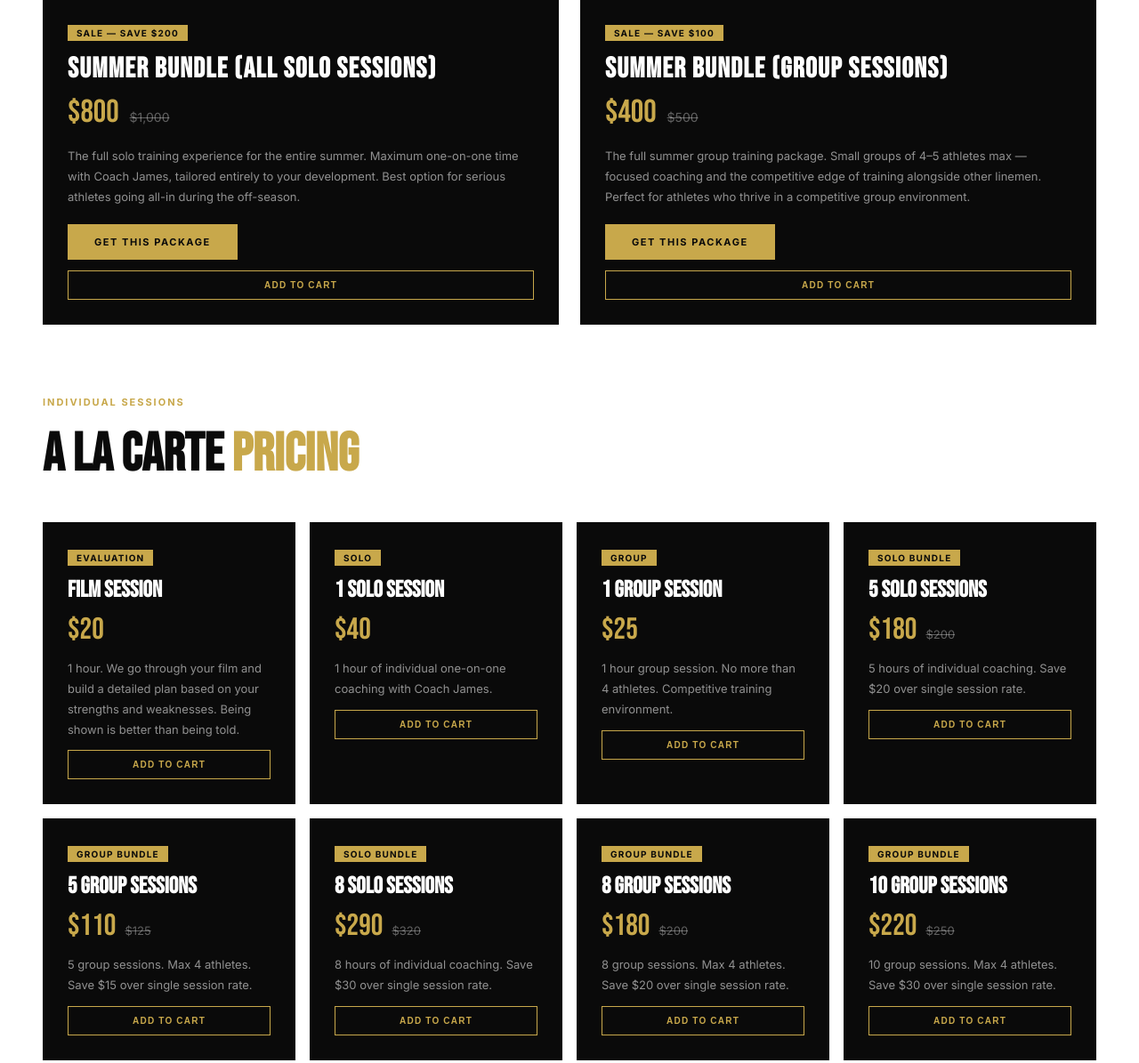
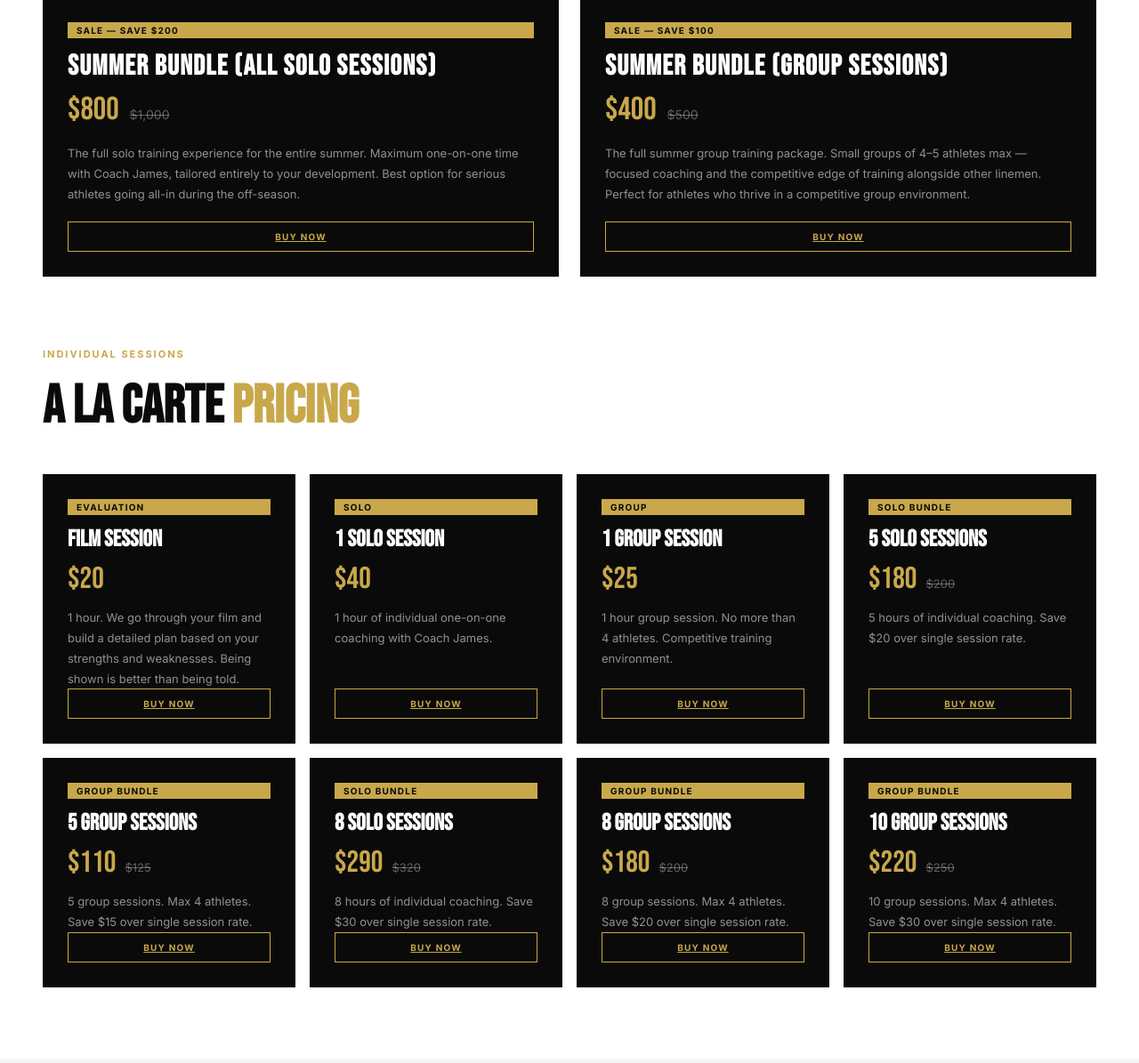
Before and after one commit to foundationlineman-netizen/foundationlineman-seo-site, a website: page services.html in a window 1280 px wide. Shown: the part 946-2141 px from the top of the page at 89% size. Drawn offline with Linux system fonts and the light colour scheme.

Commit message:
new storepfront linking

```diff
--- a/services.html
+++ b/services.html
@@ -130,7 +130,7 @@ footer{background:var(--black);padding:56px 3rem 0;display:grid;grid-template-co
   <section class="services-grid" aria-label="Training packages">
     <article class="service-card" itemscope itemtype="https://schema.org/Service">
       <img class="service-card-img" src="https://images.squarespace-cdn.com/content/v1/6882c9e5b6a39f28a79f3a8c/a585fe46-4f6b-418b-b779-019b0509df75/IMG_2177.JPG" alt="Foundation Lineman solo offensive line training session" loading="lazy" width="600" height="375" />
-      <div class="service-card-body">
+      <div class="service-card-body" style="display:flex;flex-direction:column;">
         <span class="service-badge">Sale — Save $200</span>
         <h2 itemprop="name">Summer Bundle (All Solo Sessions)</h2>
         <div class="price-row" itemprop="offers" itemscope itemtype="https://schema.org/Offer">
@@ -138,13 +138,12 @@ footer{background:var(--black);padding:56px 3rem 0;display:grid;grid-template-co
           <span class="price-orig">$1,000</span>
         </div>
         <p itemprop="description">The full solo training experience for the entire summer. Maximum one-on-one time with Coach James, tailored entirely to your development. Best option for serious athletes going all-in during the off-season.</p>
-        <a class="btn-primary" href="https://www.foundationlineman.com/services-store/p/summer-bundle-group-sessions-5khje" target="_blank" rel="noopener">Get This Package</a>
-      <button class="add-to-cart" onclick="addToCart('summer-solo',this)">Add to Cart</button>
+      <a style="margin-top:auto;" href="https://buy.stripe.com/aFa28q48O8X8du4bbqcZa09" target="_blank" rel="noopener" class="add-to-cart" style="display:block;background:transparent;color:#c8a84b;font-size:10px;font-weight:700;letter-spacing:.12em;text-transform:uppercase;padding:10px 20px;border:1px solid #c8a84b;cursor:pointer;margin-top:12px;text-align:center;text-decoration:none;transition:background .2s,color .2s">Buy Now</a>
       </div>
     </article>
     <article class="service-card" itemscope itemtype="https://schema.org/Service">
       <img class="service-card-img" src="https://images.squarespace-cdn.com/content/v1/6882c9e5b6a39f28a79f3a8c/3066fcc3-28f0-45f2-b675-00e52756b93e/IMG_0250.JPG" alt="Foundation Lineman group offensive line training session with athletes" loading="lazy" width="600" height="375" />
-      <div class="service-card-body">
+      <div class="service-card-body" style="display:flex;flex-direction:column;">
         <span class="service-badge">Sale — Save $100</span>
         <h2 itemprop="name">Summer Bundle (Group Sessions)</h2>
         <div class="price-row" itemprop="offers" itemscope itemtype="https://schema.org/Offer">
@@ -152,8 +151,7 @@ footer{background:var(--black);padding:56px 3rem 0;display:grid;grid-template-co
           <span class="price-orig">$500</span>
         </div>
         <p itemprop="description">The full summer group training package. Small groups of 4–5 athletes max — focused coaching and the competitive edge of training alongside other linemen. Perfect for athletes who thrive in a competitive group environment.</p>
-        <a class="btn-primary" href="https://www.foundationlineman.com/services-store/p/summer-bundle-group-sessions" target="_blank" rel="noopener">Get This Package</a>
-      <button class="add-to-cart" onclick="addToCart('summer-group',this)">Add to Cart</button>
+      <a style="margin-top:auto;" href="https://buy.stripe.com/cNi7sK0WC2yKcq0djycZa08" target="_blank" rel="noopener" class="add-to-cart" style="display:block;background:transparent;color:#c8a84b;font-size:10px;font-weight:700;letter-spacing:.12em;text-transform:uppercase;padding:10px 20px;border:1px solid #c8a84b;cursor:pointer;margin-top:12px;text-align:center;text-decoration:none;transition:background .2s,color .2s">Buy Now</a>
       </div>
     </article>
   </section>
@@ -162,33 +160,33 @@ footer{background:var(--black);padding:56px 3rem 0;display:grid;grid-template-co
   <section style="padding:0 3rem 80px;background:var(--white)" aria-label="Individual session pricing">
     <p class="section-label" style="padding-top:0">Individual Sessions</p>
     <h2 style="font-family:'Bebas Neue',sans-serif;font-size:clamp(36px,5vw,60px);color:var(--black);margin-bottom:40px">A LA CARTE <span style="color:var(--gold)">PRICING</span></h2>
-    <div style="display:grid;grid-template-columns:repeat(auto-fill,minmax(260px,1fr));gap:16px">
+    <div style="display:grid;grid-template-columns:repeat(auto-fill,minmax(260px,1fr));gap:16px;align-items:stretch;">
 
-      <div style="background:var(--black);padding:28px">
+      <div style="background:var(--black);padding:28px;display:flex;flex-direction:column;">
         <span style="display:inline-block;background:var(--gold);color:var(--black);font-size:10px;font-weight:700;letter-spacing:.12em;text-transform:uppercase;padding:3px 10px;margin-bottom:12px">Evaluation</span>
         <h3 style="font-family:'Bebas Neue',sans-serif;font-size:26px;color:var(--white);margin-bottom:8px">Film Session</h3>
         <div style="font-family:'Bebas Neue',sans-serif;font-size:34px;color:var(--gold);margin-bottom:12px">$20</div>
         <p style="font-size:13px;color:rgba(255,255,255,.55);line-height:1.75">1 hour. We go through your film and build a detailed plan based on your strengths and weaknesses. Being shown is better than being told.</p>
-      <button class="add-to-cart" onclick="addToCart('film-session',this)">Add to Cart</button>
+      <a style="margin-top:auto;" href="https://buy.stripe.com/8x29AS7l05KW2Pq5R6cZa07" target="_blank" rel="noopener" class="add-to-cart" style="display:block;background:transparent;color:#c8a84b;font-size:10px;font-weight:700;letter-spacing:.12em;text-transform:uppercase;padding:10px 20px;border:1px solid #c8a84b;cursor:pointer;margin-top:12px;text-align:center;text-decoration:none;transition:background .2s,color .2s">Buy Now</a>
       </div>
 
-      <div style="background:var(--black);padding:28px">
+      <div style="background:var(--black);padding:28px;display:flex;flex-direction:column;">
         <span style="display:inline-block;background:var(--gold);color:var(--black);font-size:10px;font-weight:700;letter-spacing:.12em;text-transform:uppercase;padding:3px 10px;margin-bottom:12px">Solo</span>
         <h3 style="font-family:'Bebas Neue',sans-serif;font-size:26px;color:var(--white);margin-bottom:8px">1 Solo Session</h3>
         <div style="font-family:'Bebas Neue',sans-serif;font-size:34px;color:var(--gold);margin-bottom:12px">$40</div>
         <p style="font-size:13px;color:rgba(255,255,255,.55);line-height:1.75">1 hour of individual one-on-one coaching with Coach James.</p>
-      <button class="add-to-cart" onclick="addToCart('solo-1',this)">Add to Cart</button>
+      <a style="margin-top:auto;" href="https://buy.stripe.com/28EfZg8p47T4blW5R6cZa06" target="_blank" rel="noopener" class="add-to-cart" style="display:block;background:transparent;color:#c8a84b;font-size:10px;font-weight:700;letter-spacing:.12em;text-transform:uppercase;padding:10px 20px;border:1px solid #c8a84b;cursor:pointer;margin-top:12px;text-align:center;text-decoration:none;transition:background .2s,color .2s">Buy Now</a>
       </div>
 
-      <div style="background:var(--black);padding:28px">
+      <div style="background:var(--black);padding:28px;display:flex;flex-direction:column;">
         <span style="display:inline-block;background:var(--gold);color:var(--black);font-size:10px;font-weight:700;letter-spacing:.12em;text-transform:uppercase;padding:3px 10px;margin-bottom:12px">Group</span>
         <h3 style="font-family:'Bebas Neue',sans-serif;font-size:26px;color:var(--white);margin-bottom:8px">1 Group Session</h3>
         <div style="font-family:'Bebas Neue',sans-serif;font-size:34px;color:var(--gold);margin-bottom:12px">$25</div>
         <p style="font-size:13px;color:rgba(255,255,255,.55);line-height:1.75">1 hour group session. No more than 4 athletes. Competitive training environment.</p>
-      <button class="add-to-cart" onclick="addToCart('group-1',this)">Add to Cart</button>
+      <a style="margin-top:auto;" href="https://buy.stripe.com/7sY3cuaxc0qC61Ca7mcZa05" target="_blank" rel="noopener" class="add-to-cart" style="display:block;background:transparent;color:#c8a84b;font-size:10px;font-weight:700;letter-spacing:.12em;text-transform:uppercase;padding:10px 20px;border:1px solid #c8a84b;cursor:pointer;margin-top:12px;text-align:center;text-decoration:none;transition:background .2s,color .2s">Buy Now</a>
       </div>
 
-      <div style="background:var(--black);padding:28px">
+      <div style="background:var(--black);padding:28px;display:flex;flex-direction:column;">
         <span style="display:inline-block;background:var(--gold);color:var(--black);font-size:10px;font-weight:700;letter-spacing:.12em;text-transform:uppercase;padding:3px 10px;margin-bottom:12px">Solo Bundle</span>
         <h3 style="font-family:'Bebas Neue',sans-serif;font-size:26px;color:var(--white);margin-bottom:8px">5 Solo Sessions</h3>
         <div style="display:flex;align-items:baseline;gap:10px;margin-bottom:12px">
@@ -196,10 +194,10 @@ footer{background:var(--black);padding:56px 3rem 0;display:grid;grid-template-co
           <span style="font-size:13px;color:rgba(255,255,255,.35);text-decoration:line-through">$200</span>
         </div>
         <p style="font-size:13px;color:rgba(255,255,255,.55);line-height:1.75">5 hours of individual coaching. Save $20 over single session rate.</p>
-      <button class="add-to-cart" onclick="addToCart('solo-5',this)">Add to Cart</button>
+      <a style="margin-top:auto;" href="https://buy.stripe.com/9B63cu6gWgpA89KdjycZa04" target="_blank" rel="noopener" class="add-to-cart" style="display:block;background:transparent;color:#c8a84b;font-size:10px;font-weight:700;letter-spacing:.12em;text-transform:uppercase;padding:10px 20px;border:1px solid #c8a84b;cursor:pointer;margin-top:12px;text-align:center;text-decoration:none;transition:background .2s,color .2s">Buy Now</a>
       </div>
 
-      <div style="background:var(--black);padding:28px">
+      <div style="background:var(--black);padding:28px;display:flex;flex-direction:column;">
         <span style="display:inline-block;background:var(--gold);color:var(--black);font-size:10px;font-weight:700;letter-spacing:.12em;text-transform:uppercase;padding:3px 10px;margin-bottom:12px">Group Bundle</span>
         <h3 style="font-family:'Bebas Neue',sans-serif;font-size:26px;color:var(--white);margin-bottom:8px">5 Group Sessions</h3>
         <div style="display:flex;align-items:baseline;gap:10px;margin-bottom:12px">
@@ -207,10 +205,10 @@ footer{background:var(--black);padding:56px 3rem 0;display:grid;grid-template-co
           <span style="font-size:13px;color:rgba(255,255,255,.35);text-decoration:line-through">$125</span>
         </div>
         <p style="font-size:13px;color:rgba(255,255,255,.55);line-height:1.75">5 group sessions. Max 4 athletes. Save $15 over single session rate.</p>
-      <button class="add-to-cart" onclick="addToCart('group-5',this)">Add to Cart</button>
+      <a style="margin-top:auto;" href="https://buy.stripe.com/bJe8wOdJoehsdu4enCcZa03" target="_blank" rel="noopener" class="add-to-cart" style="display:block;background:transparent;color:#c8a84b;font-size:10px;font-weight:700;letter-spacing:.12em;text-transform:uppercase;padding:10px 20px;border:1px solid #c8a84b;cursor:pointer;margin-top:12px;text-align:center;text-decoration:none;transition:background .2s,color .2s">Buy Now</a>
       </div>
 
-      <div style="background:var(--black);padding:28px">
+      <div style="background:var(--black);padding:28px;display:flex;flex-direction:column;">
         <span style="display:inline-block;background:var(--gold);color:var(--black);font-size:10px;font-weight:700;letter-spacing:.12em;text-transform:uppercase;padding:3px 10px;margin-bottom:12px">Solo Bundle</span>
         <h3 style="font-family:'Bebas Neue',sans-serif;font-size:26px;color:var(--white);margin-bottom:8px">8 Solo Sessions</h3>
         <div style="display:flex;align-items:baseline;gap:10px;margin-bottom:12px">
@@ -218,10 +216,10 @@ footer{background:var(--black);padding:56px 3rem 0;display:grid;grid-template-co
           <span style="font-size:13px;color:rgba(255,255,255,.35);text-decoration:line-through">$320</span>
         </div>
         <p style="font-size:13px;color:rgba(255,255,255,.55);line-height:1.75">8 hours of individual coaching. Save $30 over single session rate.</p>
-      <button class="add-to-cart" onclick="addToCart('solo-8',this)">Add to Cart</button>
+      <a style="margin-top:auto;" href="https://buy.stripe.com/8x2aEWcFkehsfCc3IYcZa02" target="_blank" rel="noopener" class="add-to-cart" style="display:block;background:transparent;color:#c8a84b;font-size:10px;font-weight:700;letter-spacing:.12em;text-transform:uppercase;padding:10px 20px;border:1px solid #c8a84b;cursor:pointer;margin-top:12px;text-align:center;text-decoration:none;transition:background .2s,color .2s">Buy Now</a>
       </div>
 
-      <div style="background:var(--black);padding:28px">
+      <div style="background:var(--black);padding:28px;display:flex;flex-direction:column;">
         <span style="display:inline-block;background:var(--gold);color:var(--black);font-size:10px;font-weight:700;letter-spacing:.12em;text-transform:uppercase;padding:3px 10px;margin-bottom:12px">Group Bundle</span>
         <h3 style="font-family:'Bebas Neue',sans-serif;font-size:26px;color:var(--white);margin-bottom:8px">8 Group Sessions</h3>
         <div style="display:flex;align-items:baseline;gap:10px;margin-bottom:12px">
@@ -229,10 +227,10 @@ footer{background:var(--black);padding:56px 3rem 0;display:grid;grid-template-co
           <span style="font-size:13px;color:rgba(255,255,255,.35);text-decoration:line-through">$200</span>
         </div>
         <p style="font-size:13px;color:rgba(255,255,255,.55);line-height:1.75">8 group sessions. Max 4 athletes. Save $20 over single session rate.</p>
-      <button class="add-to-cart" onclick="addToCart('group-8',this)">Add to Cart</button>
+      <a style="margin-top:auto;" href="https://buy.stripe.com/4gMdR8eNs5KWcq0frGcZa01" target="_blank" rel="noopener" class="add-to-cart" style="display:block;background:transparent;color:#c8a84b;font-size:10px;font-weight:700;letter-spacing:.12em;text-transform:uppercase;padding:10px 20px;border:1px solid #c8a84b;cursor:pointer;margin-top:12px;text-align:center;text-decoration:none;transition:background .2s,color .2s">Buy Now</a>
       </div>
 
-      <div style="background:var(--black);padding:28px">
+      <div style="background:var(--black);padding:28px;display:flex;flex-direction:column;">
         <span style="display:inline-block;background:var(--gold);color:var(--black);font-size:10px;font-weight:700;letter-spacing:.12em;text-transform:uppercase;padding:3px 10px;margin-bottom:12px">Group Bundle</span>
         <h3 style="font-family:'Bebas Neue',sans-serif;font-size:26px;color:var(--white);margin-bottom:8px">10 Group Sessions</h3>
         <div style="display:flex;align-items:baseline;gap:10px;margin-bottom:12px">
@@ -240,7 +238,7 @@ footer{background:var(--black);padding:56px 3rem 0;display:grid;grid-template-co
           <span style="font-size:13px;color:rgba(255,255,255,.35);text-decoration:line-through">$250</span>
         </div>
         <p style="font-size:13px;color:rgba(255,255,255,.55);line-height:1.75">10 group sessions. Max 4 athletes. Save $30 over single session rate.</p>
-      <button class="add-to-cart" onclick="addToCart('group-10',this)">Add to Cart</button>
+      <a style="margin-top:auto;" href="https://buy.stripe.com/6oU14mdJoa1c61C0wMcZa00" target="_blank" rel="noopener" class="add-to-cart" style="display:block;background:transparent;color:#c8a84b;font-size:10px;font-weight:700;letter-spacing:.12em;text-transform:uppercase;padding:10px 20px;border:1px solid #c8a84b;cursor:pointer;margin-top:12px;text-align:center;text-decoration:none;transition:background .2s,color .2s">Buy Now</a>
       </div>
 
     </div>
@@ -253,11 +251,9 @@ footer{background:var(--black);padding:56px 3rem 0;display:grid;grid-template-co
       <input type="text" placeholder="First name" aria-label="First name" /><input type="text" placeholder="Last name" aria-label="Last name" />
       <input type="email" placeholder="Email address" aria-label="Email address" class="full" />
       <textarea placeholder="Tell us about yourself, your position, your goals, and what you're looking for..." aria-label="Message"></textarea>
-      <div class="full"><a class="btn-primary" href="/cdn-cgi/l/email-protection#e2848d978c8683968b8d8c8e8b8c878f838ca2858f838b8ecc818d8f">Send Message</a></div>
+      <div class="full"><a href="mailto:foundationlineman@gmail.com">foundationlineman@gmail.com</a></div>
     </div>
   </section>
-<div id="cart-bar">
-  <div id="cart-summary"></div>
   <div id="cart-actions">
     <input id="discount-input" type="text" placeholder="Discount code" />
     <button id="checkout-btn" onclick="checkout()">Checkout</button>
@@ -267,7 +263,7 @@ footer{background:var(--black);padding:56px 3rem 0;display:grid;grid-template-co
 <footer><div><img class="footer-logo" src="https://images.squarespace-cdn.com/content/v1/6882c9e5b6a39f28a79f3a8c/fb2c5a1d-7c10-4ba2-9fc9-4aaadbb62364/output-onlinepngtools.png?format=300w" alt="Foundation Lineman" onerror="this.style.display='none'" /></div><div class="footer-col"><h3>Contact</h3><a href="mailto:foundationlineman@gmail.com">foundationlineman@gmail.com</a><a href="tel:+15404268544">540-426-8544</a></div><div class="footer-col"><h3>Quick Links</h3><a href="./index.html">Home</a><a href="./scheduling.html">Scheduling</a><a href="./faq.html">FAQ</a></div></footer>
 <div class="footer-bottom">&copy; 2025 Foundation Lineman. All righ
 
-<script>
+<script data-cfasync="false" src="/cdn-cgi/scripts/5c5dd728/cloudflare-static/email-decode.min.js"></script><script>
 var btn=document.getElementById('hamburgerBtn');
 var menu=document.getElementById('mobileMenu');
 btn.onclick=function(){btn.classList.toggle('active');menu.classList.toggle('open');};
@@ -278,5 +274,4 @@ var PRICES={'film-session':{name:'Film Session',price:20},'solo-1':{name:'1 Solo
 var cart={};
 function addToCart(id,btn){cart[id]=(cart[id]||0)+1;btn.textContent='Added ✓';btn.classList.add('added');setTimeout(function(){btn.textContent='Add to Cart';btn.classList.remove('added');},1500);updateCartBar();}
 function updateCartBar(){var total=0,count=0;Object.keys(cart).forEach(function(id){total+=PRICES[id].price*cart[id];count+=cart[id];});var bar=document.getElementById('cart-bar'),summary=document.getElementById('cart-summary');if(count>0){bar.classList.add('visible');summary.innerHTML='<span>'+count+' item'+(count>1?'s':'')+'</span> &mdash; $'+total.toLocaleString();}else{bar.classList.remove('visible');}}
-async function checkout(){var btn=document.getElementById('checkout-btn'),discount=document.getElementById('discount-input').value.trim();btn.disabled=true;btn.textContent='Loading...';var items=Object.keys(cart).map(function(id){return{id:id,quantity:cart[id]};});try{var res=await fetch('/.netlify/functions/create-checkout',{method:'POST',headers:{'Content-Type':'application/json'},body:JSON.stringify({items:items,discountCode:discount})});var data=await res.json();if(data.url){window.location.href=data.url;}else{alert('Error: '+(data.error||'Something went wrong'));btn.disabled=false;btn.textContent='Checkout';}}catch(e){alert('Network error. Please try again.');btn.disabled=false;btn.textContent='Checkout';}}
-</script>
+async function checkout(){var btn=document.getElementById('checkout-btn'),discount=document.getElementById('discount-input').value.trim();btn.disabled=true;btn.textContent='Loading...';var items=Object.keys(cart).map(function(id){return{id:id,quantity:cart[id]};});try{var res=await fetch('/.netlify/functions/create-checkout',{method:'POST',headers:{'Content-Type':'application/json'},body:JSON.stringify({items:items,discountCode:discount})});var data=await res.json();i
```
